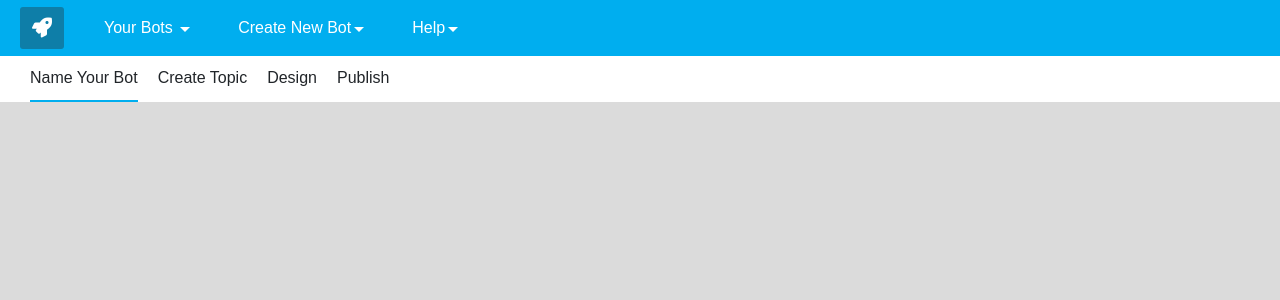
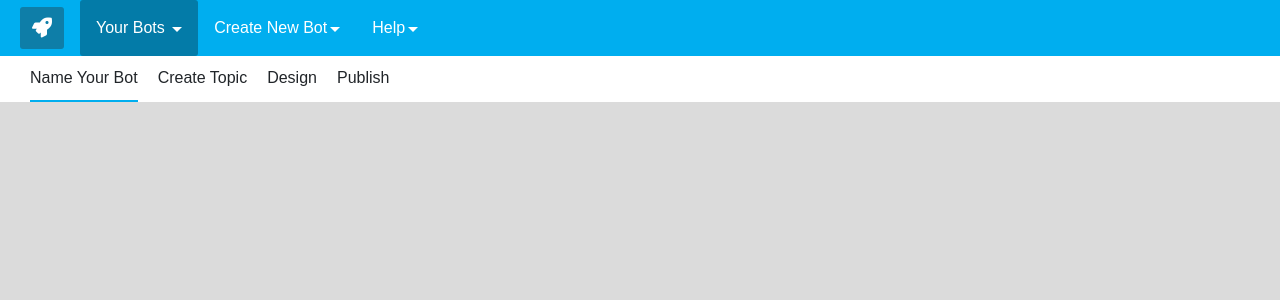
Before and after one commit to victoriaagb/chatbot-portal-ui, an Angular app: page /bot-config in a window 1280 px wide. Shown: the top 300 px of the page. Built offline with nearby package versions, Linux system fonts and the light colour scheme.

Commit message:
changed header navigation pattern

```diff
--- a/src/app/header/header.component.html
+++ b/src/app/header/header.component.html
@@ -3,15 +3,15 @@
     <button class="navbar-toggler" type="button" data-toggle="collapse" data-target="#navbarNav" aria-controls="navbarNav" aria-expanded="false" aria-label="Toggle navigation">
       <span class="navbar-toggler-icon"></span>
     </button>
-    <div class="collapse navbar-collapse" id="navbarNav">
+    <div class="collapse navbar-collapse" id="navbarNav" [attr.data-toggle]=" isMobile() ? 'collapse' : null " data-target="#navbarNav">
       <ul class="navbar-nav">
-        <li class="nav-item chat-nav-item" [attr.data-toggle]=" isMobile() ? 'collapse' : null " data-target="#navbarNav">
-          <a class="nav-link" href="#" routerLink="/bot-dashboard">Your Bots <span class="sr-only">(current)</span></a>
+        <li class="nav-item chat-nav-item" [class.selected]="activeIndex === 0">
+          <a class="nav-link" href="#" routerLink="/bot-dashboard" (click)="selectHeaderItem(0)">Your Bots <span class="sr-only">(current)</span></a>
         </li>
-        <li class="nav-item chat-nav-item" [attr.data-toggle]=" isMobile() ? 'collapse' : null " data-target="#navbarNav">
-          <a class="nav-link" href="#" routerLink="/bot-config">Create New Bot</a>
+        <li class="nav-item chat-nav-item" [class.selected]="activeIndex === 1">
+          <a class="nav-link" href="#" routerLink="/bot-config" (click)="selectHeaderItem(1)">Create New Bot</a>
         </li>
-        <li class="nav-item chat-nav-item" [attr.data-toggle]=" isMobile() ? 'collapse' : null " data-target="#navbarNav">
+        <li class="nav-item chat-nav-item" [class.selected]="activeIndex === 2">
           <a class="nav-link" href="#">Help</a>
         </li>
       </ul>
--- a/src/app/header/header.component.scss
+++ b/src/app/header/header.component.scss
@@ -4,8 +4,10 @@
     .navbar {
         padding: 0 0 !important;
         li {
-            padding : .5em 1em;
-        }
+          a {
+            padding : 1em 1em;
+          }
+      }
     }
 }
 
@@ -17,8 +19,12 @@
     }
     li {
         &:hover {
-            background-color: #037ba8;
+            background-color: #0992c6;
             border-radius: 3px;
+        }
+        &.selected {
+          background-color: #037ba8;
+          border-radius: 3px;
         }
     }
 }
@@ -34,11 +40,6 @@
     }
 }
 
-.chat-nav-item {
-    padding-left: 1em;
-    padding-right: 1em;
-}
-
 .nav-link {
     &::after {
       content: '';
@@ -50,9 +51,6 @@
       display: inline-block;
       vertical-align: bottom;
     }
-    .selected {
-
-    }
 }
 
 .down {
--- a/src/app/header/header.component.ts
+++ b/src/app/header/header.component.ts
@@ -1,5 +1,6 @@
 import { Component, OnInit } from '@angular/core';
 import { SharedService } from "../shared/shared.service";
+import { Router, ActivatedRoute } from "@angular/router";
 
 @Component({
   selector: 'chat-portal-header',
@@ -7,13 +8,19 @@ import { SharedService } from "../shared/shared.service";
   styleUrls: ['./header.component.scss']
 })
 export class HeaderComponent implements OnInit {
-
-  constructor(private sharedService : SharedService) { }
+  activeIndex = 0
+  constructor(private sharedService : SharedService,
+              private router : Router,
+              private route: ActivatedRoute) { }
 
   ngOnInit() {
     console.log("Testing screen size" + this.sharedService.getScreenWidth());
+
   }
 
+  selectHeaderItem(index){
+    this.activeIndex = index;
+  }
   isMobile(){
     return (this.sharedService.getScreenWidth() < 992);
   }
```
